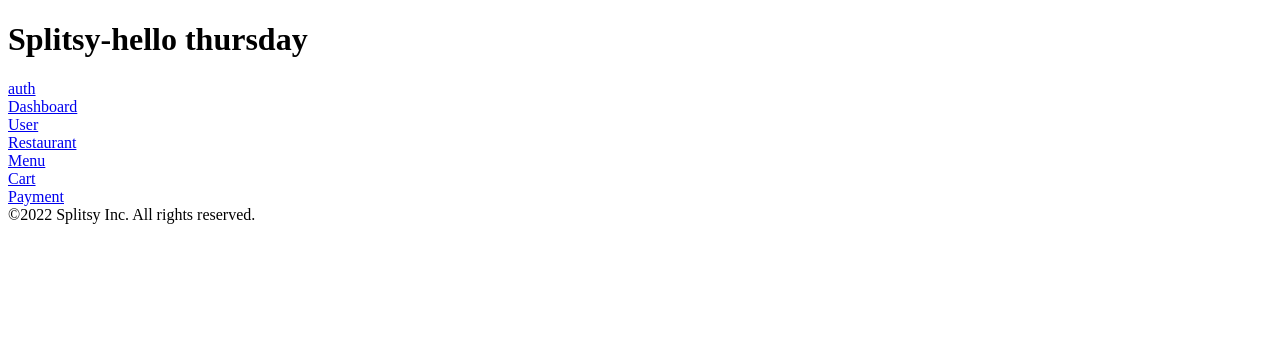
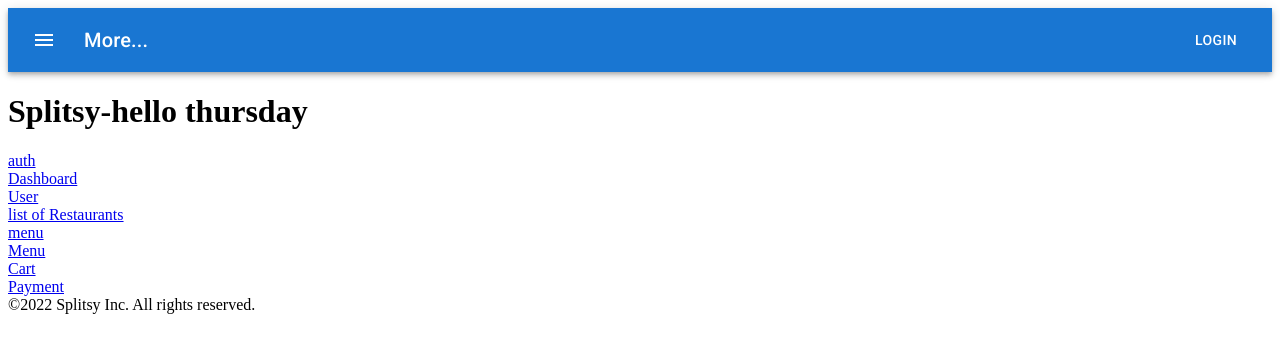
Before and after one commit to rpp33-boc-arctic/splitsy, a React (Create React App) app in the folder client/: page / in a window 1280 px wide. Shown: the top 352 px of the page. Built offline with nearby package versions, Linux system fonts and the light colour scheme.

Commit message:
made changes to navbar

```diff
--- a/client/package.json
+++ b/client/package.json
@@ -41,5 +41,11 @@
       "last 1 firefox version",
       "last 1 safari version"
     ]
+  },
+  "devDependencies": {
+    "resolve-url-loader": "^4.0.0",
+    "sass": "^1.52.1",
+    "sass-loader": "^12.6.0",
+    "webpack": "^5.72.1"
   }
 }
--- a/client/public/index.html
+++ b/client/public/index.html
@@ -2,19 +2,18 @@
 <html lang="en">
   <head>
     <meta charset="utf-8" />
-    <link rel="stylesheet" href="./payment.css">
     <link
       rel="stylesheet"
       href="https://fonts.googleapis.com/css?family=Roboto:300,400,500,700&display=swap"
     />
-    <!-- <link rel="icon" href="%PUBLIC_URL%/favicon.ico" /> -->
+    <link rel="icon" href="%PUBLIC_URL%/favicon.ico" />
     <meta name="viewport" content="width=device-width, initial-scale=1" />
     <meta name="theme-color" content="#000000" />
     <meta
       name="description"
       content="Web site created using create-react-app"
     />
-    <!-- <link rel="apple-touch-icon" href="%PUBLIC_URL%/logo192.png" /> -->
+    <link rel="apple-touch-icon" href="%PUBLIC_URL%/logo192.png" />
     <!--
       manifest.json provides metadata used when your web app is installed on a
       user's mobile device or desktop. See https://developers.google.com/web/fundamentals/web-app-manifest/
--- a/client/src/components/App.js
+++ b/client/src/components/App.js
@@ -1,7 +1,6 @@
 import React from 'react';
 
 import { Link }  from "react-router-dom";
-
 
 class App extends React.Component {
   constructor(props) {
@@ -18,7 +17,8 @@ class App extends React.Component {
         <Link to="/auth"> auth</Link> <br/>
         <Link to="/Dashboard"> Dashboard</Link><br/>
         <Link to="/User"> User</Link><br/>
-        <Link to="/Restaurant"> Restaurant</Link><br/>
+        <Link to="/Restaurant/pick"> list of Restaurants</Link><br/>
+        <Link to="/Restaurant/menu"> menu</Link><br/>
         <Link to="/Menu"> Menu</Link><br/>
         <Link to="/Cart"> Cart</Link><br/>
         <Link to="/Payment"> Payment</Link><br/>
--- a/client/src/components/Restaurant.js
+++ /dev/null
@@ -1,19 +0,0 @@
-import React from 'react';
-
-class Restaurant extends React.Component {
-  constructor(props) {
-    super(props);
-    this.state = {
-    }
-  }
-
-  render() {
-    return (
-      <div className="rest">
-      Restaurant
-      </div >
-    )
-  }
-}
-
-export default Restaurant;
--- /dev/null
+++ b/client/src/components/header.js
@@ -0,0 +1,42 @@
+import React from 'react';
+import AppBar from '@mui/material/AppBar';
+import Box from '@mui/material/Box';
+import Toolbar from '@mui/material/Toolbar';
+import Typography from '@mui/material/Typography';
+import Button from '@mui/material/Button';
+import IconButton from '@mui/material/IconButton';
+import MenuIcon from '@mui/icons-material/Menu';
+
+class NavBar extends React.Component {
+  constructor(props) {
+    super(props);
+    this.state = {
+    }
+  }
+
+  render() {
+    return (
+      <Box sx={{ flexGrow: 1 }}>
+      <AppBar position="static">
+        <Toolbar>
+          <IconButton
+            size="large"
+            edge="start"
+            color="inherit"
+            aria-label="menu"
+            sx={{ mr: 2 }}
+          >
+            <MenuIcon />
+          </IconButton>
+          <Typography variant="h6" component="div" sx={{ flexGrow: 1 }}>
+            More...
+          </Typography>
+          <Button color="inherit">Login</Button>
+        </Toolbar>
+      </AppBar>
+    </Box>
+    )
+  }
+}
+
+export default NavBar;
--- /dev/null
+++ b/client/src/components/rest/Restaurant.js
@@ -0,0 +1,34 @@
+import React from 'react';
+import './rest.scss'
+class RestaurantMenu extends React.Component {
+  constructor(props) {
+    super(props);
+    this.state = {
+    }
+  }
+
+  render() {
+    return (
+      <div className="rest">
+      Restaurant menu
+      </div >
+    )
+  }
+}
+class RestaurantPick extends React.Component {
+  constructor(props) {
+    super(props);
+    this.state = {
+    }
+  }
+
+  render() {
+    return (
+      <div className="rest">
+      Restaurant pick
+      </div >
+    )
+  }
+}
+
+export {RestaurantMenu,RestaurantPick};
--- a/client/src/index.js
+++ b/client/src/index.js
@@ -8,8 +8,9 @@ import Cart from './components/Cart.js';
 import Dashboard from './components/Dashboard.js';
 import Menu from './components/Menu.js';
 import Payment from './components/Payment/Payment.js';
-import Restaurant from './components/Restaurant.js';
+import {RestaurantPick,RestaurantMenu} from './components/rest/Restaurant.js';
 import User from './components/User.js';
+import NavBar from './components/header.js';
 
 import {
   BrowserRouter as Router,
@@ -18,19 +19,24 @@ import {
 
 const root = ReactDOM.createRoot(document.getElementById('root'));
 root.render(
-
+<React.Fragment>
+  <NavBar />
       <Router >
          <Routes>
           <Route exact path="/" element={<App />} />
           <Route exact path="/Auth" element={<Auth/>} />
         <Route exact path="/Dashboard" element={<Dashboard />} />
         <Route exact path="/User" element={<User />} />
-        <Route exact  path="/Restaurant" element={<Restaurant />} />
+        <Route exact  path="/Restaurant/pick" element={<RestaurantPick />} />
+        <Route exact  path="/Restaurant/menu" element={<RestaurantMenu />} />
+
         <Route exact path="/Menu" element={<Menu />} />
         <Route exact path="/Cart" element={<Cart />} />
         <Route exact path="/Payment" element={<Payment />} />
         </Routes>
     </Router>
+    </React.Fragment>
+
 
 );
 
```
Also changed, not shown: client/src/components/rest/rest.scss (added), client/src/payment.css (added), 2 other files (tests, documents, lock files or other folders).
